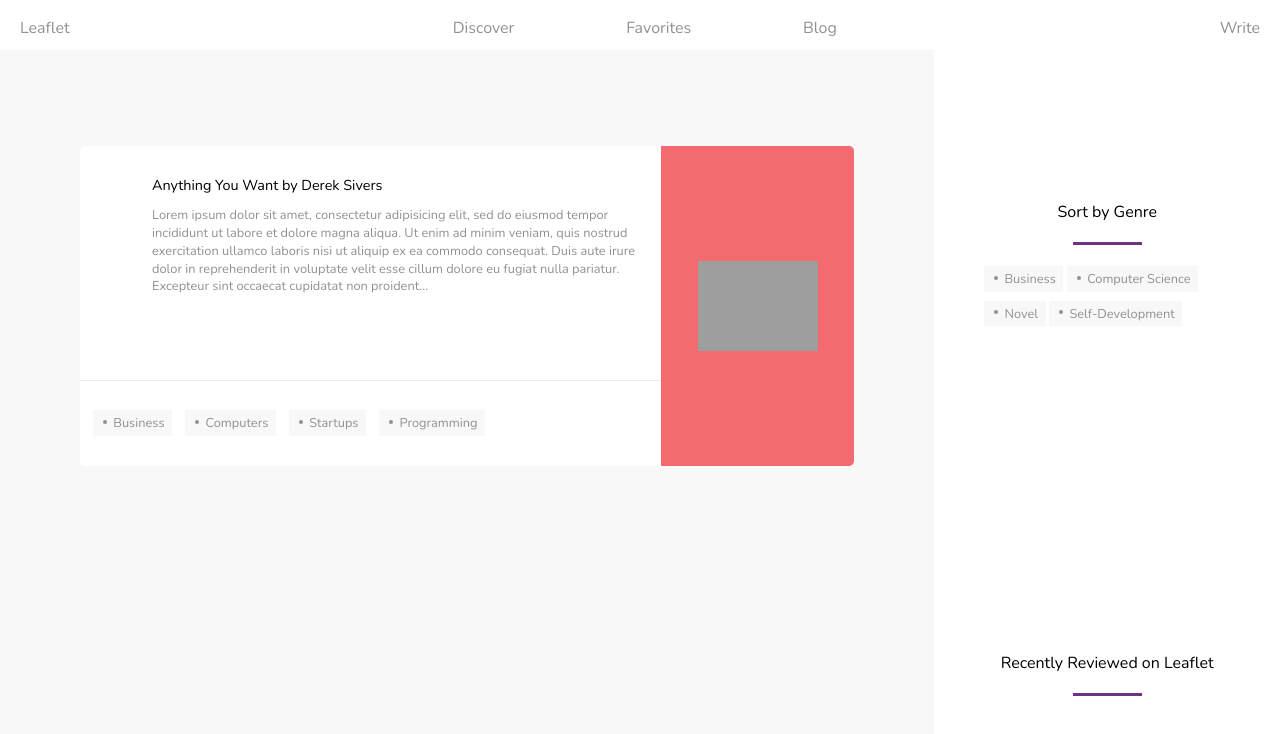
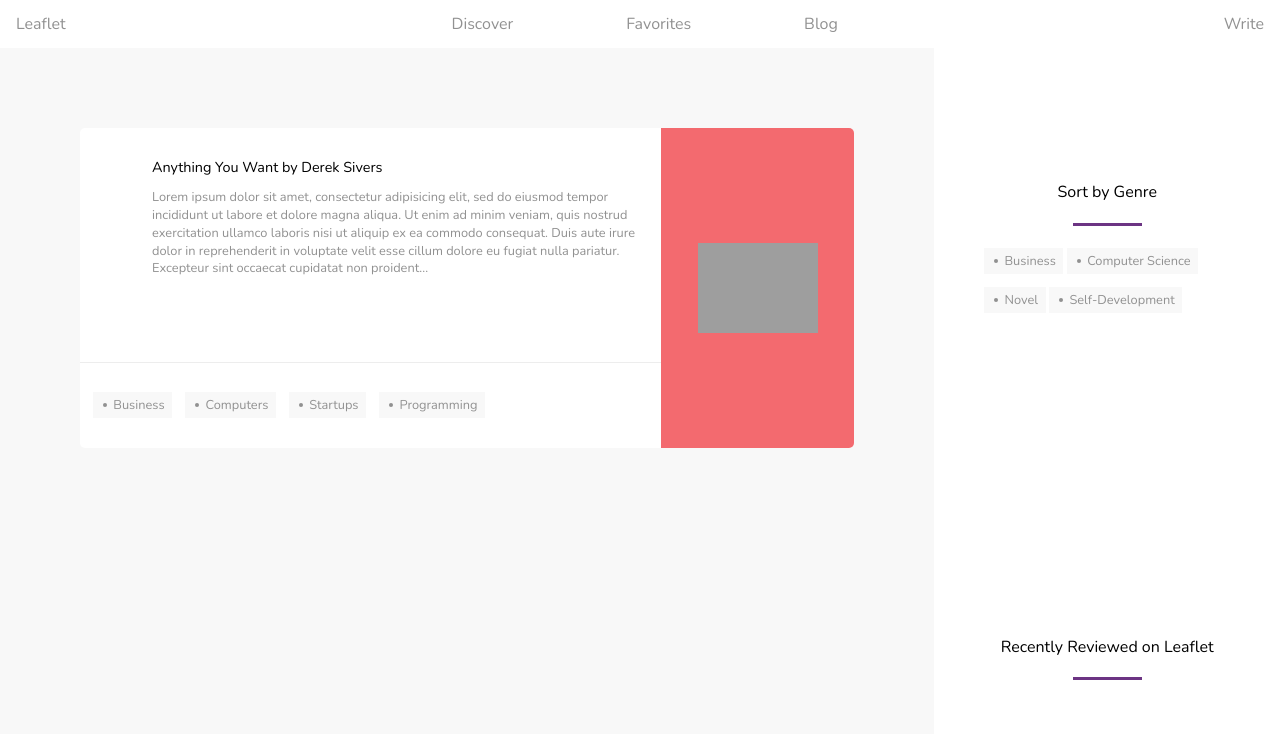
Before and after one commit to minseokim/Leaflet, a website: page app/index.html in a window 1280 px wide. Drawn offline with nearby package versions, Linux system fonts and the light colour scheme; files that its build step writes are made by us from their sources; no server answers; grey boxes are pictures that could not be loaded.

Commit message:
refactor all pixel-based units in stylesheets to ems

```diff
--- a/app/scripts/main.js
+++ b/app/scripts/main.js
@@ -57,7 +57,7 @@
 
   // Custom JS Goes Here
 
-  const getPostData = function() {
+  const fetchPostData = function() {
     const requestUrl = 'https://query.yahooapis.com/v1/public/yql?q=select%20*%20from%20json%20where%20url%20%3D%22http%3A%2F%2Fwww.minseoalexkim.com%2Fwp-json%2Fwp%2Fv2%2Fposts%22&format=json&diagnostics=true&callback=';
 
     return new Promise(function(resolve, reject) {
@@ -81,19 +81,15 @@
 
       request.send();
     });
-    // var xhttp = new XMLHttpRequest();
-    // xhttp.onreadystatechange = function() {
-    //   if (this.readyState === 4 && this.status === 200) {
-    //     rawPostData = JSON.parse(this.responseText);
-    //     let postArray = rawPostData.query.results.json.json;
-    //     console.log(postArray);
-    //   }
-    // };
-    // xhttp.open('GET', , true);
-    // xhttp.send();
   };
-  getPostData().then(function(response) {
-    console.log(JSON.parse(response));
+
+  fetchPostData().then(function(response) {
+    // Parse JSON data and then filter for book reviews using categories( Category "36")
+    let postData = JSON.parse(response).query.results.json.json;
+    let bookReviewData = postData.filter(function(post) {
+      return post.categories === '36';
+    });
+    console.log(bookReviewData);
   }, function(error) {
     console.error('Failed!', error);
   });
--- a/app/styles/main.css
+++ b/app/styles/main.css
@@ -67,11 +67,11 @@ a, a:active, a:visited {
 	left : 0;
 	background-color: #ffffff;
 	width : 100%;
-	height : 50px;
+	height : 3em;
 }
 
 .topnav__list {
-	padding : 20px;
+	padding : 1em;
 	display : flex;
 	justify-content: space-between;
 }
@@ -87,7 +87,7 @@ a, a:active, a:visited {
 }
 
 .topnav__sublist__link {
-	padding : .95em .9em .9em .9em;
+	padding : .65em .9em .9em .9em;
 }
 
 /* Add purple border on top for active menu */
@@ -98,7 +98,7 @@ a, a:active, a:visited {
 
 /*Container div for sidebar and wrapper*/
 .reviews-sidebar-wrapper {
-	margin-top : 50px;
+	margin-top : 2em;
 	display : flex;
 	height : 100%;
 }
@@ -156,8 +156,8 @@ a, a:active, a:visited {
 
 .review__card__tagItem, .review__card__tagLink,
 .sidebar__tagItem, .sidebar__tagLink {
-	height : 25px;
-	line-height : 25px;
+	height : 1.8em;
+	line-height : 1.8em;
 }
 
 .review__card__tagItem:first-child {
@@ -180,10 +180,10 @@ a, a:active, a:visited {
 .review__card__tagLink:before, .sidebar__tagLink:before {
 	content : "";
 	position : absolute;
-	top : 9.5px;
-	left : 10px;
-	width: 4px;
-	height : 4px;
+	top : .85em;
+	left : .8em;
+	width: .3em;
+	height : .3em;
 	background-color : #919191;
 	border-radius : 2px;
 }
@@ -228,7 +228,7 @@ a, a:active, a:visited {
 
 /* Line for */
 .sidebar__horizontalLine {
-	height : 1px;
+	height : .1em;
 	width : 20%;
 	border-bottom : 3px solid #6C3483;
 	text-align : center;
@@ -248,3 +248,24 @@ a, a:active, a:visited {
 .sidebar__tagItem {
 	margin : .3em .1em;
 }
+
+
+/*@media (max-width : 400px) {
+
+	.reviews-sidebar-wrapper {
+		flex-direction : column;
+		padding : 1em;
+	}
+
+	.reviews {
+		width : 100%;
+	}
+
+	.review__card {
+		margin : 0em;
+	}
+
+	.sidebar {
+		width : 100%;
+	}
+}*/
```
Also changed, not shown: .tmp/scripts/main.js, .tmp/scripts/main.min.js, .tmp/styles/main.css, 2 other files.
